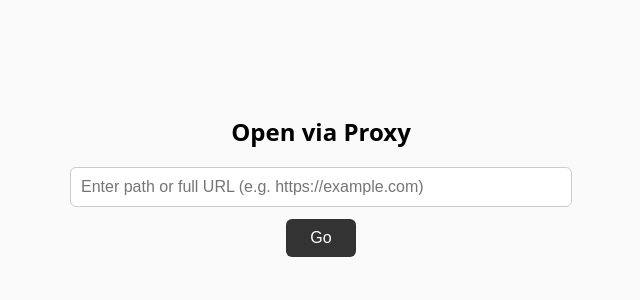
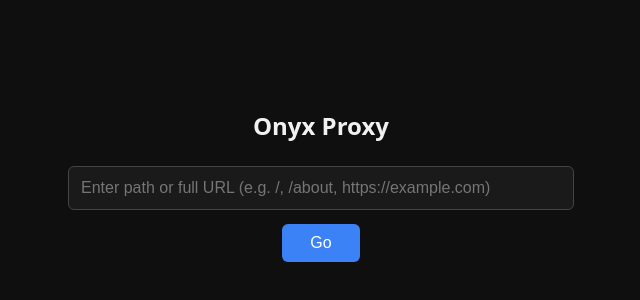
Before and after one commit to sjmccurry/Onyx, a plain HTML site: page index.html in a window 1280 px wide. Shown: the part 232-532 px from the top of the page, without its empty margins (319-959 px from the left). Drawn offline with Linux system fonts and the light colour scheme.

Commit message:
Update index.html

```diff
--- a/index.html
+++ b/index.html
@@ -2,7 +2,7 @@
 <html lang="en">
 <head>
   <meta charset="utf-8">
-  <title>Open via Proxy</title>
+  <title>Onyx Proxy</title>
   <meta name="viewport" content="width=device-width,initial-scale=1">
   <style>
     body {
@@ -12,33 +12,38 @@
       align-items: center;
       justify-content: center;
       height: 100vh;
-      background: #fafafa;
+      background: #0f0f0f;
+      color: #f1f1f1;
     }
+    h2 { margin-bottom: 24px; }
     input {
       width: 80%;
       max-width: 480px;
-      padding: 10px;
+      padding: 12px;
       font-size: 16px;
-      border: 1px solid #ccc;
+      border: 1px solid #444;
       border-radius: 6px;
       outline: none;
+      background: #1a1a1a;
+      color: #eee;
     }
     button {
-      margin-top: 12px;
-      padding: 10px 24px;
+      margin-top: 14px;
+      padding: 10px 28px;
       font-size: 16px;
       border: none;
       border-radius: 6px;
-      background: #333;
-      color: #fff;
+      background: #3b82f6;
+      color: white;
       cursor: pointer;
+      transition: background 0.2s;
     }
-    button:hover { background: #555; }
+    button:hover { background: #2563eb; }
   </style>
 </head>
 <body>
-  <h2>Open via Proxy</h2>
-  <input id="url" type="text" placeholder="Enter path or full URL (e.g. https://example.com)">
+  <h2>Onyx Proxy</h2>
+  <input id="url" type="text" placeholder="Enter path or full URL (e.g. /, /about, https://example.com)">
   <button id="go">Go</button>
 
   <script>
@@ -48,11 +53,15 @@
     document.getElementById("go").onclick = async () => {
       let input = document.getElementById("url").value.trim();
       if (!input) return alert("Enter a URL or path");
-      if (!input.startsWith("http")) input = PROXY_BASE + (input.startsWith("/") ? input : "/" + input);
+
+
+      const target = input.startsWith("http")
+        ? PROXY_BASE + "?url=" + encodeURIComponent(input)
+        : PROXY_BASE + (input.startsWith("/") ? input : "/" + input);
 
       const newTab = window.open();
       try {
-        const r = await fetch(input, { headers: { Authorization: AUTH }});
+        const r = await fetch(target, { headers: { Authorization: AUTH }});
         const html = await r.text();
         newTab.document.write(html);
       } catch (e) {
```
